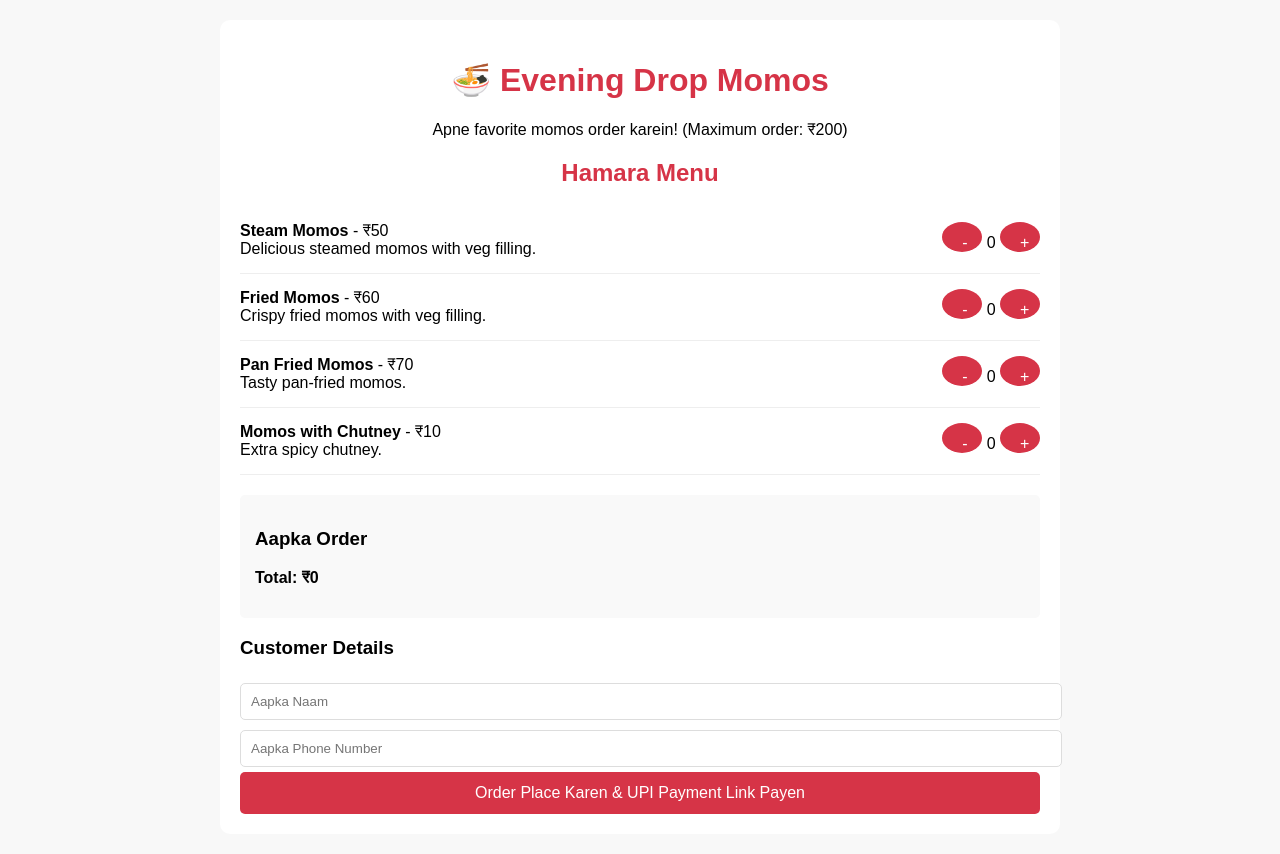
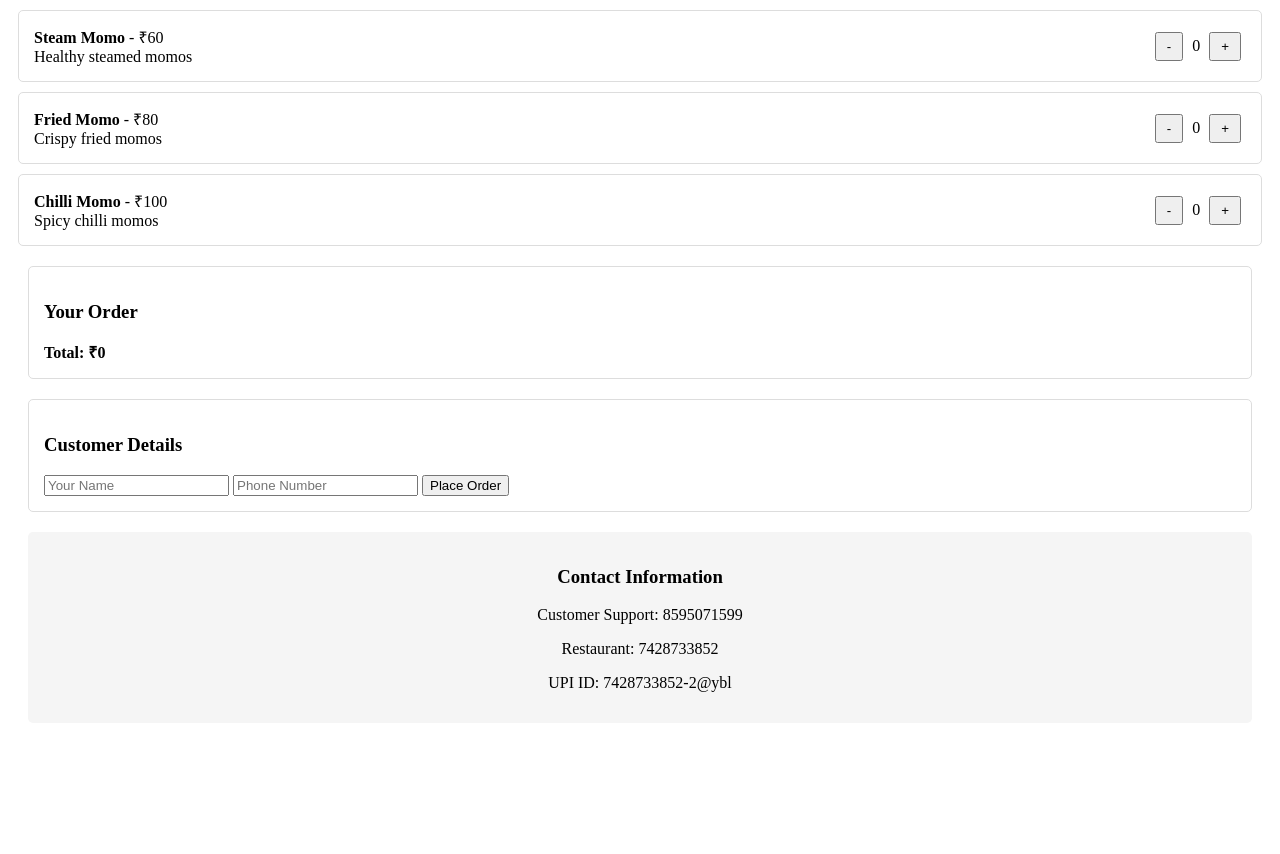
Before and after one commit to sharmaambuj269-tech/The-evening-drop-, a Flask app: page / in a window 1280 px wide. After the commit the page ends 692 px from the top, so only its background shows below. Run offline with Flask 3, Linux system fonts and the light colour scheme.

Commit message:
Revise index.html for Momo Ordering System
Updated the HTML structure and styles for the Momo Ordering System, including changes to the layout, customer details, and payment sections.

```diff
--- a/templates/index.html
+++ b/templates/index.html
@@ -1,64 +1,82 @@
 <!DOCTYPE html>
-<html lang="hi">
+<html lang="en">
 <head>
     <meta charset="UTF-8">
     <meta name="viewport" content="width=device-width, initial-scale=1.0">
-<title>Evening Drop Momos</title>
+    <title>Momo Ordering System</title>
     <style>
-body { font-family: Arial; margin: 0; padding: 20px; background: #f8f8f8; }
-.container { max-width: 800px; margin: 0 auto; background: white; padding: 20px; border-radius: 10px; }
-h1, h2 { color: #d63447; text-align: center; }
-.menu-item { border-bottom: 1px solid #eee; padding: 15px 0; display: flex; justify-content: space-between; }
-.quantity-btn { background: #d63447; color: white; border: none; width: 30px; height: 30px; border-radius: 50%; cursor: pointer; }
-.order-summary { background: #f9f9f9; padding: 15px; border-radius: 5px; margin-top: 20px; }
-input[type="text"], input[type="tel"] { width: 100%; padding: 10px; margin: 5px 0; border: 1px solid #ddd; border-radius: 5px; }
-button { background: #d63447; color: white; border: none; padding: 12px 20px; border-radius: 5px; cursor: pointer; font-size: 16px; width: 100%; }
-#payment-section { display: none; text-align: center; margin-top: 20px; }
+        .menu-item {
+            border: 1px solid #ddd;
+            padding: 15px;
+            margin: 10px;
+            border-radius: 5px;
+            display: flex;
+            justify-content: space-between;
+            align-items: center;
+        }
+        .quantity-btn {
+            padding: 5px 10px;
+            margin: 0 5px;
+            cursor: pointer;
+        }
+        #order-summary, #checkout-form, #payment-section {
+            margin: 20px;
+            padding: 15px;
+            border: 1px solid #ddd;
+            border-radius: 5px;
+        }
+        .contact-info {
+            background-color: #f5f5f5;
+            padding: 15px;
+            margin: 20px;
+            border-radius: 5px;
+            text-align: center;
+        }
     </style>
 </head>
 <body>
-<div class="container">
-<h1>🍜 Evening Drop Momos</h1>
-<p style="text-align: center;">Apne favorite momos order karein! (Maximum order: ₹200)</p>
-<h2>Hamara Menu</h2>
-<div id="menu"></div>
-<div class="order-summary">
-<h3>Aapka Order</h3>
+    <div id="menu-container"></div>
+
+    <div id="order-summary">
+        <h3>Your Order</h3>
         <div id="order-items"></div>
-<p><strong>Total: ₹<span id="order-total">0</span></strong></p>
+        <div><strong>Total: ₹<span id="order-total">0</span></strong></div>
     </div>
+
     <div id="checkout-form">
         <h3>Customer Details</h3>
-<input type="text" id="customer-name" placeholder="Aapka Naam" required>
-<input type="tel" id="customer-phone" placeholder="Aapka Phone Number" required>
-<button onclick="placeOrder()">Order Place Karen & UPI Payment Link Payen</button>
+        <input type="text" id="customer-name" placeholder="Your Name">
+        <input type="tel" id="customer-phone" placeholder="Phone Number">
+        <button onclick="placeOrder()">Place Order</button>
     </div>
-<div id="payment-section">
-<h3>Payment Complete Karein</h3>
-<p>QR code scan karen ya niche diye link par click karke UPI se payment karen.</p>
-<p><strong>Order Amount: ₹<span id="payable-amount">0</span></strong></p>
-<p><a id="payment-link" href="#" target="_blank">Yahan Click Karke UPI Se Pay Karen</a></p>
-<p><em>Payment ke baad aapka order confirm ho jayega.</em></p>
+
+    <div id="payment-section" style="display: none;">
+        <h3>Payment Details</h3>
+        <p>Payable Amount: ₹<span id="payable-amount">0</span></p>
+        <a id="payment-link" href="#" target="_blank">Pay via UPI</a>
+        <p><strong>UPI ID: 7428733852-2@ybl</strong></p>
     </div>
+
+    <div class="contact-info">
+        <h3>Contact Information</h3>
+        <p>Customer Support: 8595071599</p>
+        <p>Restaurant: 7428733852</p>
+        <p>UPI ID: 7428733852-2@ybl</p>
     </div>
+
 <script>
-let menu = [];
+// Sample menu data
+const menu = [
+    { id: 1, name: "Steam Momo", price: 60, description: "Healthy steamed momos" },
+    { id: 2, name: "Fried Momo", price: 80, description: "Crispy fried momos" },
+    { id: 3, name: "Chilli Momo", price: 100, description: "Spicy chilli momos" }
+];
+
 let cart = [];
-// Page load par menu load karna
-window.onload = async function() {
-    try {
-        const response = await fetch('/api/menu');
-        menu = await response.json();
-        displayMenu(menu);
-    } catch (error) {
-        console.error("Menu load nahi hua:", error);
-    }
-};
+const menuContainer = document.getElementById('menu-container');
 
-function displayMenu(menuItems) {
-    const menuContainer = document.getElementById('menu');
-    menuContainer.innerHTML = '';
-    menuItems.forEach(item => {
+// Display menu items
+menu.forEach(item => {
     const menuItemElement = document.createElement('div');
     menuItemElement.className = 'menu-item';
     menuItemElement.innerHTML = `
@@ -74,13 +92,12 @@ function displayMenu(menuItems) {
     `;
     menuContainer.appendChild(menuItemElement);
 });
-}
 
 function changeQuantity(itemId, change) {
     const currentQty = cart.find(item => item.id === itemId)?.quantity || 0;
     const newQty = Math.max(0, currentQty + change);
 
-    // Cart update karna
+    // Update cart
     const existingItemIndex = cart.findIndex(item => item.id === itemId);
     if (existingItemIndex > -1) {
         if (newQty === 0) {
@@ -89,10 +106,16 @@ function changeQuantity(itemId, change) {
             cart[existingItemIndex].quantity = newQty;
         }
     } else if (newQty > 0) {
-        cart.push({ id: itemId, quantity: newQty });
+        const menuItem = menu.find(item => item.id === itemId);
+        cart.push({
+            id: itemId,
+            quantity: newQty,
+            name: menuItem.name,
+            price: menuItem.price
+        });
     }
 
-    // UI update karna
+    // Update UI
     document.getElementById(`qty-${itemId}`).textContent = newQty;
     updateOrderSummary();
 }
@@ -101,16 +124,15 @@ function updateOrderSummary() {
     const orderItemsContainer = document.getElementById('order-items');
     let total = 0;
     orderItemsContainer.innerHTML = '';
+
     cart.forEach(cartItem => {
-        const menuItem = menu.find(item => item.id === cartItem.id);
-        if (menuItem) {
-            const itemTotal = menuItem.price * cartItem.quantity;
+        const itemTotal = cartItem.price * cartItem.quantity;
         total += itemTotal;
         const itemElement = document.createElement('div');
-            itemElement.textContent = `${menuItem.name} x ${cartItem.quantity} = ₹${itemTotal}`;
+        itemElement.textContent = `${cartItem.name} x ${cartItem.quantity} = ₹${itemTotal}`;
         orderItemsContainer.appendChild(itemElement);
-        }
     });
+
     document.getElementById('order-total').textContent = total;
 }
 
@@ -129,42 +151,61 @@ async function placeOrder() {
     }
 
     try {
-        const response = await fetch('/api/order', {
+        // Calculate total amount
+        const totalAmount = cart.reduce((total, item) => total + (item.price * item.quantity), 0);
+
+        // Create UPI payment link
+        const upiLink = `upi://pay?pa=7428733852-2@ybl&pn=Restaurant&am=${totalAmount}&cu=INR`;
+
+        // Show payment section
+        document.getElementById('payable-amount').textContent = totalAmount;
+        const paymentLinkElement = document.getElementById('payment-link');
+        paymentLinkElement.href = upiLink;
+        paymentLinkElement.textContent = `₹${totalAmount} UPI Se Pay Karen`;
+
+        document.getElementById('payment-section').style.display = 'block';
+        document.getElementById('checkout-form').style.display = 'none';
+
+        // Optional: Send order details to server
+        await saveOrderToServer(customerName, customerPhone, totalAmount);
+
+        alert(`Order successful! Payment complete karen. Order ID: ${generateOrderId()}`);
+
+    } catch (error) {
+        alert("Order place nahi ho paya. Phir try karen.");
+        console.error("Order error:", error);
+    }
+}
+
+function generateOrderId() {
+    return 'ORD' + Date.now();
+}
+
+async function saveOrderToServer(customerName, customerPhone, totalAmount) {
+    // यहाँ आप अपने server API call add कर सकते हैं
+    const orderData = {
+        orderId: generateOrderId(),
+        customerName,
+        customerPhone,
+        items: cart,
+        totalAmount,
+        timestamp: new Date().toISOString()
+    };
+
+    console.log("Order Details:", orderData);
+
+    // Example API call (uncomment when you have backend)
+    /*
+    const response = await fetch('/api/orders', {
         method: 'POST',
         headers: {
             'Content-Type': 'application/json',
         },
-            body: JSON.stringify({
-                customer_name: customerName,
-                customer_phone: customerPhone,
-                items: cart
-            }),
+        body: JSON.stringify(orderData)
     });
 
-        const result = await response.json();
-
-        if (result.success) {
-            // Payment section show karna
-            document.getElementById('payable-amount').textContent = result.total;
-            const paymentLinkElement = document.getElementById('payment-link');
-            paymentLinkElement.href = result.payment_link;
-            paymentLinkElement.textContent = `₹${result.total} UPI Se Pay Karen`;
-
-            document.getElementById('payment-section').style.display = 'block';
-            document.getElementById('checkout-form').style.display = 'none';
-
-            // Cart reset karna
-            cart = [];
-            updateOrderSummary();
-
-            alert(`Order #${result.order_id} successful! Payment complete karen.`);
-        } else {
-            alert("Error: " + result.error);
-        }
-
-    } catch (error) {
-        alert("Order place nahi ho paya. Phir try karen.");
-    }
+    return await response.json();
+    */
 }
 </script>
 </body>
```
Lines whose indentation alone changed are shown as unchanged.
